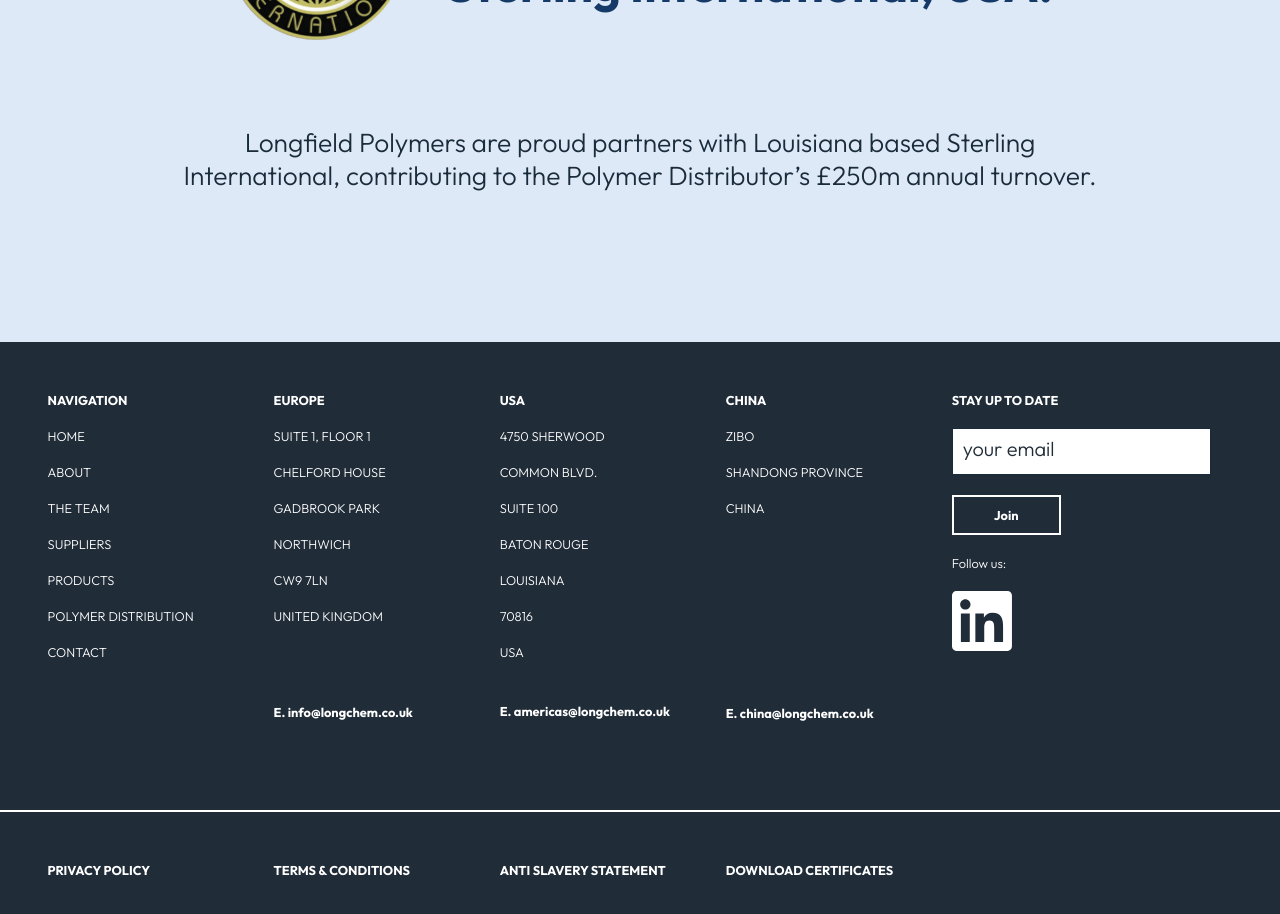
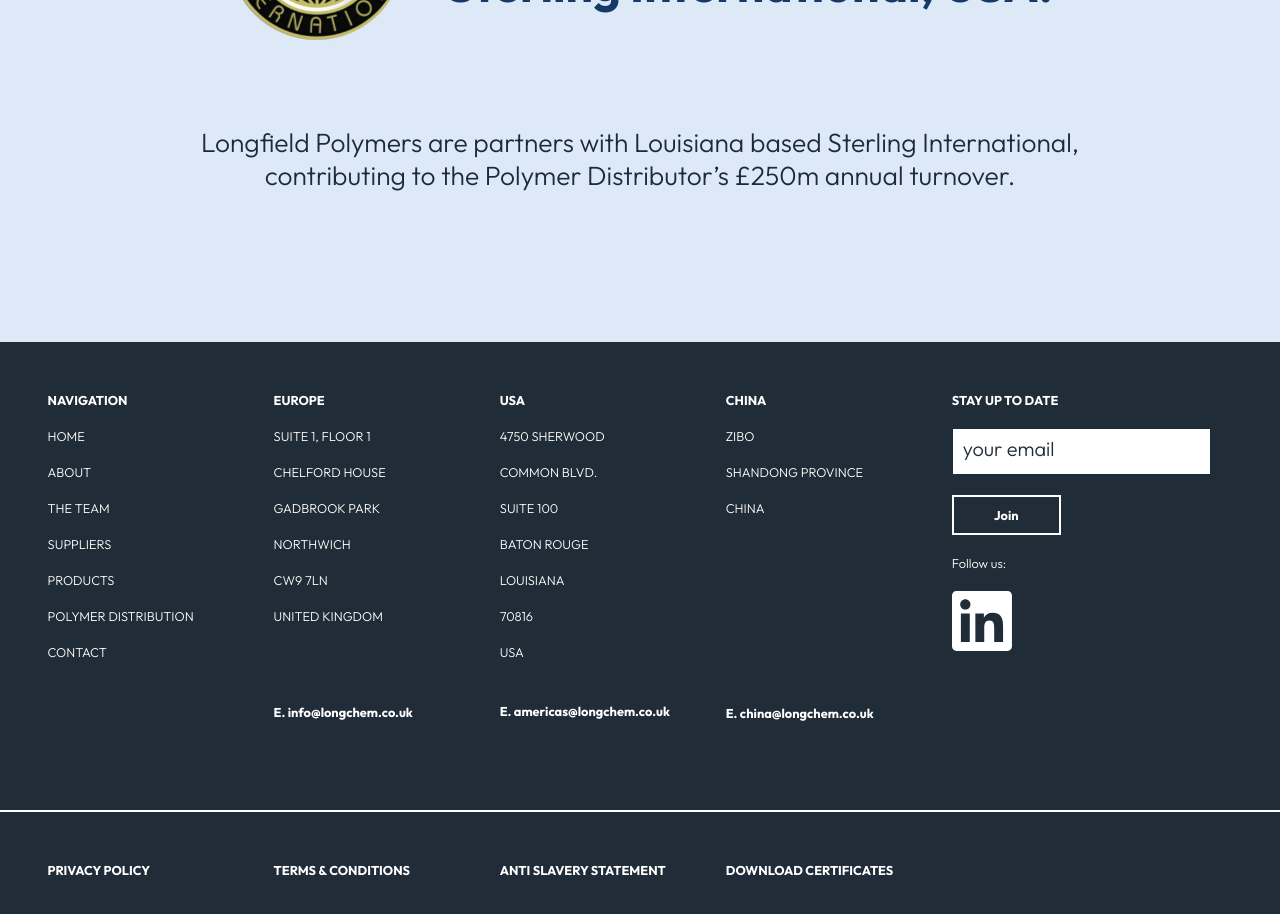
Before and after one commit to camcgreen/longfield, a Next.js app: page / in a window 1280 px wide. Shown: the part 3600-4514 px from the top of the page. Built offline with nearby package versions, Linux system fonts and the light colour scheme.

Commit message:
update sterling text

```diff
--- a/components/footer.js
+++ b/components/footer.js
@@ -183,6 +183,7 @@ const Footer = ({ lang, extraId }) => {
             <h1>
               {lang === 'english' ? 'STAY UP TO DATE' : 'MANTENTE INFORMADO'}
             </h1>
+            <form action='https://longchem.wufoo.com/forms/m1etjcyn006yvsz/#public'>
               <input
                 type='text'
                 placeholder={
@@ -190,6 +191,7 @@ const Footer = ({ lang, extraId }) => {
                 }
               />
               <button>{lang === 'english' ? 'Join' : 'Únete'}</button>
+            </form>
             <li>{lang === 'english' ? 'Follow us:' : 'Siguenos:'}</li>
             {/* <img className={styles.linkedin} src='/linkedin.svg' alt='' /> */}
             <img
--- a/components/partnered.js
+++ b/components/partnered.js
@@ -22,7 +22,7 @@ const Partnered = ({ lang }) => {
         </div>
         <p>
           {lang === 'english'
-            ? 'Longfield Polymers are proud partners with Louisiana based Sterling International, contributing to the Polymer Distributor’s £250m annual turnover.'
+            ? 'Longfield Polymers are partners with Louisiana based Sterling International, contributing to the Polymer Distributor’s £250m annual turnover.'
             : 'Longfield Polymers se enorgullece de ser socio de Sterling International, con sede en Luisiana y una facturación anual combinada de 250 millones de libras.'}
         </p>
       </div>
```
Lines whose indentation alone changed are shown as unchanged.
